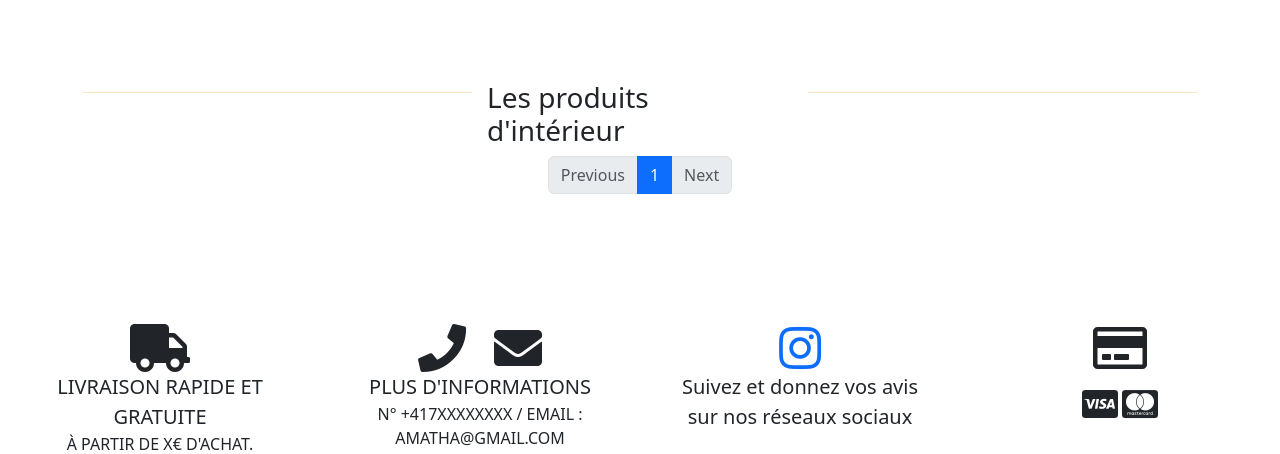
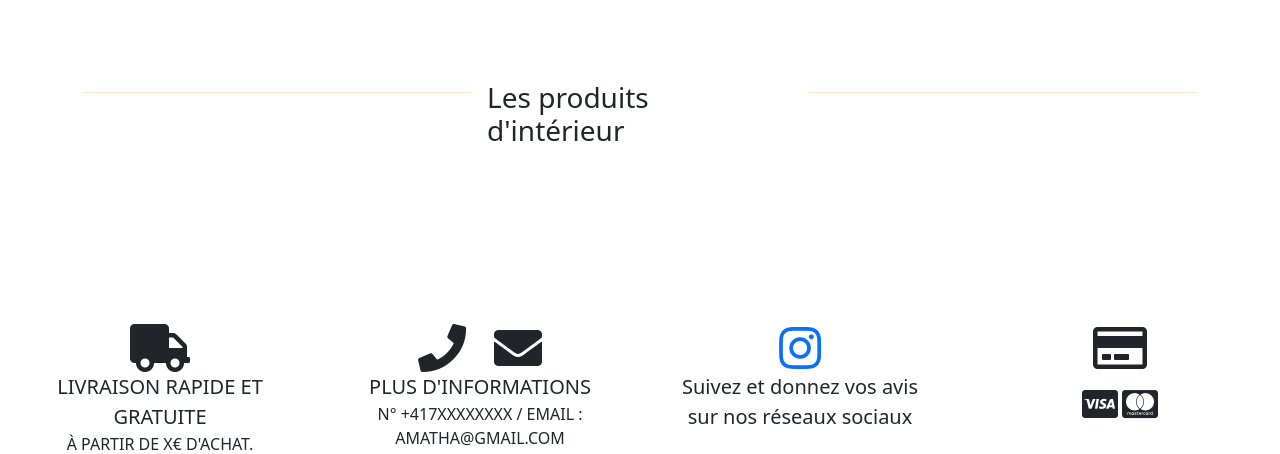
Before and after one commit to esig-ge/weba-2021-khloud95, a Django app: page /produitInterieur in a window 1280 px wide. Shown: the part 328-782 px from the top of the page. Run offline with Django 3.2, Linux system fonts and the light colour scheme; data that the repository does not hold is empty; some libraries are stand-ins or nearby versions.

Commit message:
modfifier et simplifier le template

```diff
--- a/shop/templates/shop/pages/produitInterieur.html
+++ b/shop/templates/shop/pages/produitInterieur.html
@@ -16,20 +16,11 @@
             {% for pro in produitInt %}
             {% if somme.produit == pro.produit_ptr and pro.produitActif == 1 %}
             <div class="card m-3 d-inline-flex" style="width: 25%;">
-                            <span class="card-notify-year">
-                            {% if pro in proIntFav %}
-                                <a href="{% url 'account:favourite_add_proInt' pro.id %}">
-                                    <i class="fas fa-heart"></i>
-                                </a>
-                            {% else %}
-                                <a href="{% url 'account:favourite_add_proInt' pro.id %}">
-                                    <i class="far fa-heart"></i>
-                                </a>
-                            {% endif %}
-                            </span>
+
                 <div class="card-body">
                     <a class="text-decoration-none" href="{% url 'shop:detailsProInt' pro.id %}">
-                                        {% comment %}<img class="cadre" src="{{ pho.url }}" alt="{{ pho.nomFichier }}" style="height:auto;">{% endcomment %}
+                        {% comment %}<img class="cadre" src="{{ pho.url }}" alt="{{ pho.nomFichier }}"
+                                          style="height:auto;">{% endcomment %}
                         {% if pro.nomFichier %}
                         <img class="cadre" src="{% static pro.nomFichier.url %}" alt="{{ pro.nomFichier }}"
                              style="height:auto;">
@@ -41,11 +32,7 @@
                         <p class="text-center">{{ somme.montant }} CHF</p>
                         <!-- Information pour le a href va nous permetttre de relier avce la page qui sera crée pour le panier-->
                     </a>
-                                    <div class="text-center">
-                                        <button type="button" class="btn btn-outline-secondary">
-                                            <a href="{% url 'cart:add_to_cart_proInt' pro.pk %}"> Ajouter au
-                                            panier</a></button>
-                                    </div>
+
                 </div>
             </div>
             {% endif %}
@@ -53,50 +40,50 @@
             {% endfor %}
         </div>
     </div>
-      <nav aria-label="Page navigation example">
-        <ul class="pagination justify-content-center">
-        {% if produitInt.has_previous %}
-            <li class="page-item">
-            <a class="page-link" href="?page={{ produitInt.previous_page_number }}">Previous</a>
-          </li>
-        {% else %}
-            <li class="page-item disabled">
-            <a class="page-link" href="#" tabindex="-1" aria-disabled="true">Previous</a>
-          </li>
-        {% endif %}
+<!--      <nav aria-label="Page navigation example">-->
+<!--        <ul class="pagination justify-content-center">-->
+<!--        {% if produitInt.has_previous %}-->
+<!--            <li class="page-item">-->
+<!--            <a class="page-link" href="?page={{ produitInt.previous_page_number }}">Previous</a>-->
+<!--          </li>-->
+<!--        {% else %}-->
+<!--            <li class="page-item disabled">-->
+<!--            <a class="page-link" href="#" tabindex="-1" aria-disabled="true">Previous</a>-->
+<!--          </li>-->
+<!--        {% endif %}-->
 
-        {% if produitInt.number|add:'-4' > 1 %}
-            <li class="page-item"><a class="page-link" href="?page={{ produitInt.number|add:'-5' }}">&hellip;</a></li>
-        {% endif %}
+<!--        {% if produitInt.number|add:'-4' > 1 %}-->
+<!--            <li class="page-item"><a class="page-link" href="?page={{ produitInt.number|add:'-5' }}">&hellip;</a></li>-->
+<!--        {% endif %}-->
 
-        {% for i in produitInt.paginator.page_range %}
-            {% if produitInt.number == i %}
-                <li class="page-item active" aria-current="page">
-              <span class="page-link">
-                {{ i }}
-                <span class="sr-only">(current)</span>
-              </span>
-            </li>
-        {% elif i > produitInt.number|add:'-5' and i < produitInt.number|add:'5' %}
-                 <li class="page-item"><a class="page-link" href="?page={{ i }}">{{ i }}</a></li>
-            {% endif %}
-        {% endfor %}
+<!--        {% for i in produitInt.paginator.page_range %}-->
+<!--            {% if produitInt.number == i %}-->
+<!--                <li class="page-item active" aria-current="page">-->
+<!--              <span class="page-link">-->
+<!--                {{ i }}-->
+<!--                <span class="sr-only">(current)</span>-->
+<!--              </span>-->
+<!--            </li>-->
+<!--        {% elif i > produitInt.number|add:'-5' and i < produitInt.number|add:'5' %}-->
+<!--                 <li class="page-item"><a class="page-link" href="?page={{ i }}">{{ i }}</a></li>-->
+<!--            {% endif %}-->
+<!--        {% endfor %}-->
 
-        {% if produitInt.paginator.num_pages > produitInt.number|add:'4' %}
-           <li class="page-item"><a class="page-link" href="?page={{ produitInt.number|add:'5' }}">&hellip;</a></li>
-        {% endif %}
+<!--        {% if produitInt.paginator.num_pages > produitInt.number|add:'4' %}-->
+<!--           <li class="page-item"><a class="page-link" href="?page={{ produitInt.number|add:'5' }}">&hellip;</a></li>-->
+<!--        {% endif %}-->
 
-        {% if produitInt.has_next %}
-        <li class ="page-item">
-            <a class="page-link" href="?page={{ produitInt.next_page_number }}">Next</a>
-        </li>
-        {% else %}
-        <li class ="page-item disabled">
-            <a class="page-link" href="#" tabindex="-1" aria-disabled="true">Next</a>
-        </li>
-        {% endif %}
-        </ul>
-    </nav>
+<!--        {% if produitInt.has_next %}-->
+<!--        <li class ="page-item">-->
+<!--            <a class="page-link" href="?page={{ produitInt.next_page_number }}">Next</a>-->
+<!--        </li>-->
+<!--        {% else %}-->
+<!--        <li class ="page-item disabled">-->
+<!--            <a class="page-link" href="#" tabindex="-1" aria-disabled="true">Next</a>-->
+<!--        </li>-->
+<!--        {% endif %}-->
+<!--        </ul>-->
+<!--    </nav>-->
 <br/><br/>
     {% include 'shop/layouts/footer_fixed.html' %}
 {% endblock %}
--- a/shop/views.py
+++ b/shop/views.py
@@ -104,7 +104,7 @@ def vetement(request):
 
     return render(request, 'shop/pages/vetements.html', context)
 
-
+#################### WEBA AJAX ####################
 def produitInterieur(request):
     produitInt = ProduitInterieur.objects.all()
     sommesProInt = Prix.objects.all()
@@ -125,6 +125,8 @@ def produitInterieur(request):
         'proIntFav': proIntFav,
     }
     return render(request, 'shop/pages/produitInterieur.html', context)
+
+###########################################################################################
 
 
 ###############################################
```
Also changed, not shown: 3 other files. Lines whose indentation alone changed are shown as unchanged.
